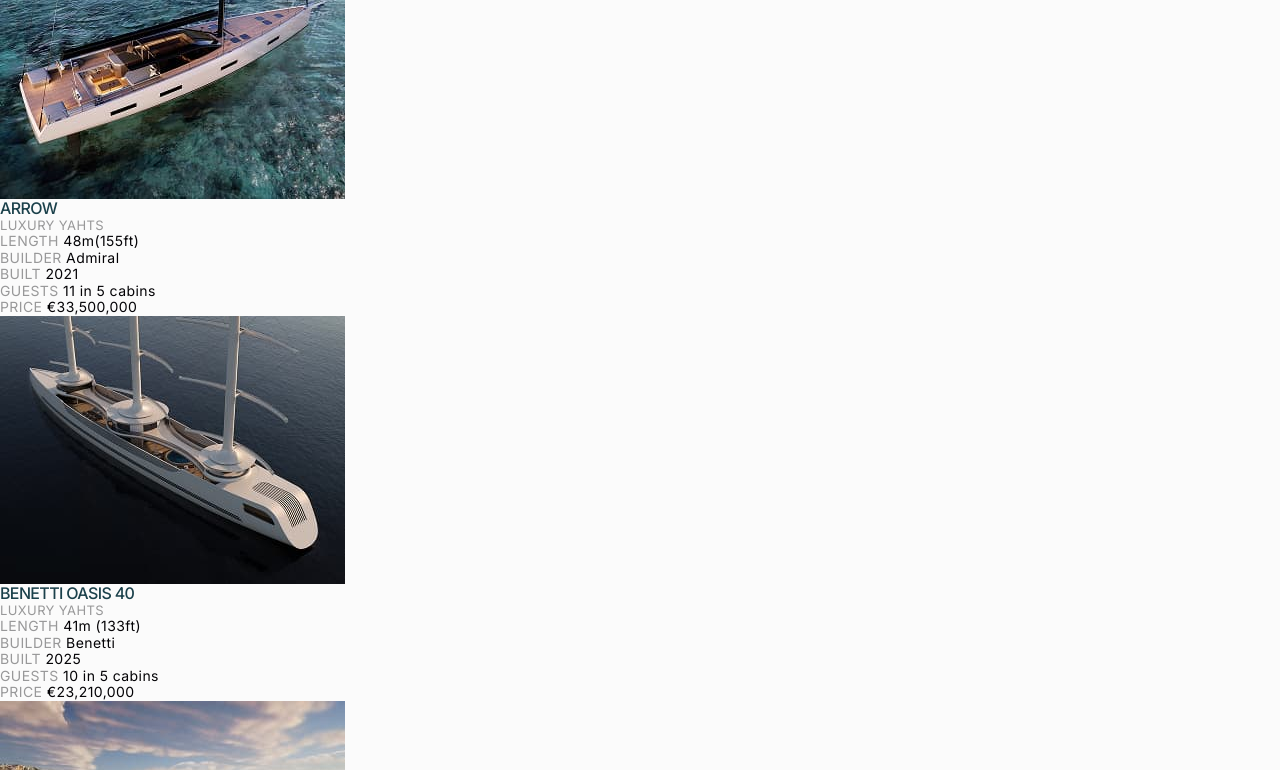
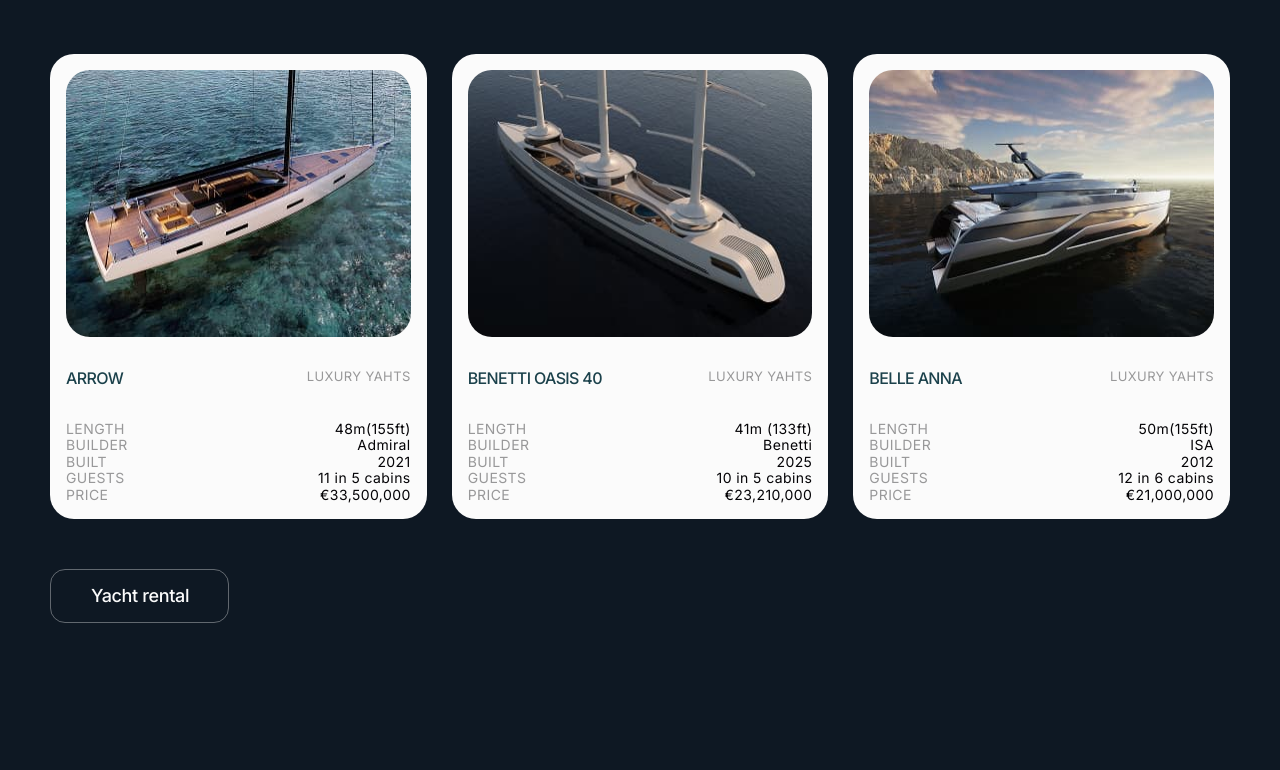
Before and after one commit to anastasiia-stremska/blended-starter-mod-3-4, a website built with Vite: page src/index.html in a window 1280 px wide. Shown: the part 420-1190 px from the top of the page. Built offline with nearby package versions, Linux system fonts and the light colour scheme.

Commit message:
Complete catalog section

```diff
--- a/src/css/catalog.css
+++ b/src/css/catalog.css
@@ -1,13 +1,42 @@
+.catalog-section {
+  margin-bottom: 150px;
+}
+
 .catalog-title {
   font-weight: 500;
   font-size: 48px;
   line-height: 1;
   letter-spacing: -0.02em;
   text-align: center;
+
+  width: 713px;
+  margin: 0 auto;
+  margin-bottom: 75px;
+}
+
+.catalog-list {
+  display: flex;
+  gap: 25px;
+  margin: 0 auto;
+  margin-bottom: 50px;
 }
 
 .catalog-card {
   background-color: #fbfbfb;
+  width: calc((100%- 2 * 25px) / 3);
+  border-radius: 24px;
+  padding: 16px;
+}
+.catalog-card > img {
+  border-radius: 24px;
+  margin-bottom: 32px;
+}
+.catalog-card-wrapper {
+  display: flex;
+  justify-content: space-between;
+  margin-bottom: 32px;
+}
+.catalog-card-list {
 }
 .catalog-card-title {
   font-weight: 500;
@@ -30,6 +59,8 @@
   line-height: 1.18;
   letter-spacing: 0.03em;
   color: #040306;
+  display: flex;
+  justify-content: space-between;
 }
 .catalog-card-label {
   text-transform: uppercase;
@@ -37,12 +68,22 @@
 }
 
 .catalog-btn {
+  display: block;
   font-weight: 500;
   font-size: 18px;
   line-height: 1.1;
   letter-spacing: -0.02em;
   color: #fbfbfb;
   background-color: transparent;
+
+  border: 1px solid rgba(251, 251, 251, 0.35);
+  border-radius: 15px;
+  padding: 16px 40px;
+  width: 179px;
+  text-wrap: nowrap;
+
+  transition: 250ms cubic-bezier(0.4, 0, 0.2, 1);
+  transition-property: color, background-color;
 }
 
 .catalog-btn:hover,
--- a/src/partials/catalog.html
+++ b/src/partials/catalog.html
@@ -1,4 +1,4 @@
-<section id="catalog" class="catalog-section">
+<section id="catalog" class="catalog-section container">
   <h2 class="catalog-title">
     Choose your dream yacht and sail away into the sunset
   </h2>
@@ -6,8 +6,10 @@
   <ul class="catalog-list">
     <li class="catalog-card">
       <img src="/img/catalog/yaht-1.jpg" width="345" alt="Arrow" />
+      <div class="catalog-card-wrapper">
         <h3 class="catalog-card-title">Arrow</h3>
         <p class="catalog-card-type">LUXURY YAHTS</p>
+      </div>
 
       <ul class="catalog-card-list">
         <li class="catalog-card-item">
@@ -34,8 +36,10 @@
 
     <li class="catalog-card">
       <img src="/img/catalog/yaht-2.jpg" width="345" alt="BENETTI OASIS 40" />
+      <div class="catalog-card-wrapper">
         <h3 class="catalog-card-title">BENETTI OASIS 40</h3>
         <p class="catalog-card-type">LUXURY YAHTS</p>
+      </div>
 
       <ul class="catalog-card-list">
         <li class="catalog-card-item">
@@ -58,8 +62,10 @@
 
     <li class="catalog-card">
       <img src="/img/catalog/yaht-3.jpg" width="345" alt="BELLE ANNA" />
+      <div class="catalog-card-wrapper">
         <h3 class="catalog-card-title">BELLE ANNA</h3>
         <p class="catalog-card-type">LUXURY YAHTS</p>
+      </div>
 
       <ul class="catalog-card-list">
         <li class="catalog-card-item">
```
Lines whose indentation alone changed are shown as unchanged.
